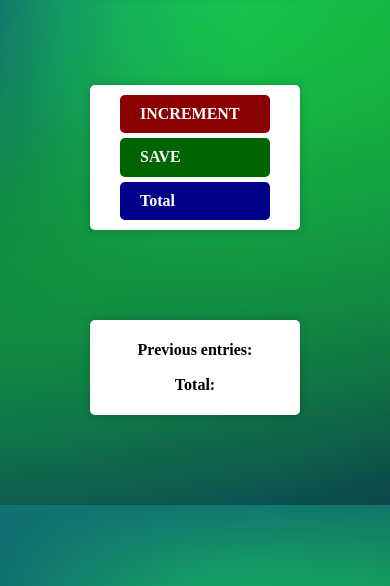
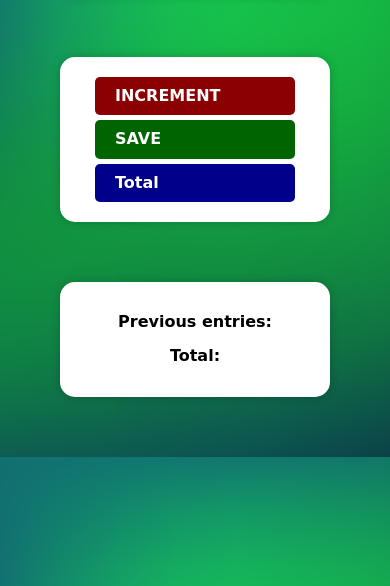
Before and after one commit to Balaji340/Count-WebApp, a plain HTML site: page index.html in a window 390 px wide. Shown: the part 258-844 px from the top of the page. Drawn offline with nearby package versions, Linux system fonts and the light colour scheme.

Commit message:
Update index.css

```diff
--- a/index.css
+++ b/index.css
@@ -1,7 +1,7 @@
 body {
     background-image: url("6072038_3145241.jpg");
     background-size: cover;
-    font-family: Oxygen;
+    font-family: cursive;
     font-weight: bold;
     text-align: center;
     margin: 0;
@@ -10,13 +10,13 @@ body {
 
 .container {
     background: white;
-    margin: 90px;
-    padding: 5px;
-    padding-top: 5px;
-    padding-bottom: 5px;
-    padding-left: 5px;
-    padding-right: 5px;
-    border-radius: 5px;
+    margin: 60px;
+    padding: 15px;
+    padding-top: 15px;
+    padding-bottom: 15px;
+    padding-left: 15px;
+    padding-right: 15px;
+    border-radius: 15px;
     box-shadow: 0 0 10px rgba(0, 0, 0, 0.2);
 }
 
@@ -57,18 +57,3 @@ button {
 #total-btn {
     background: darkblue;
 }
-
-/* Responsive design for phone users */
-@media (max-width: 767px) {
-    .container {
-        max-width: 90%; /* Adjust the container width for smaller screens */
-    }
-
-    h2 {
-        font-size: 30px; /* Slightly reduce font size for h2 on small screens */
-    }
-
-    button {
-        width: 150px; /* Reduce button width on small screens */
-    }
-}
```
